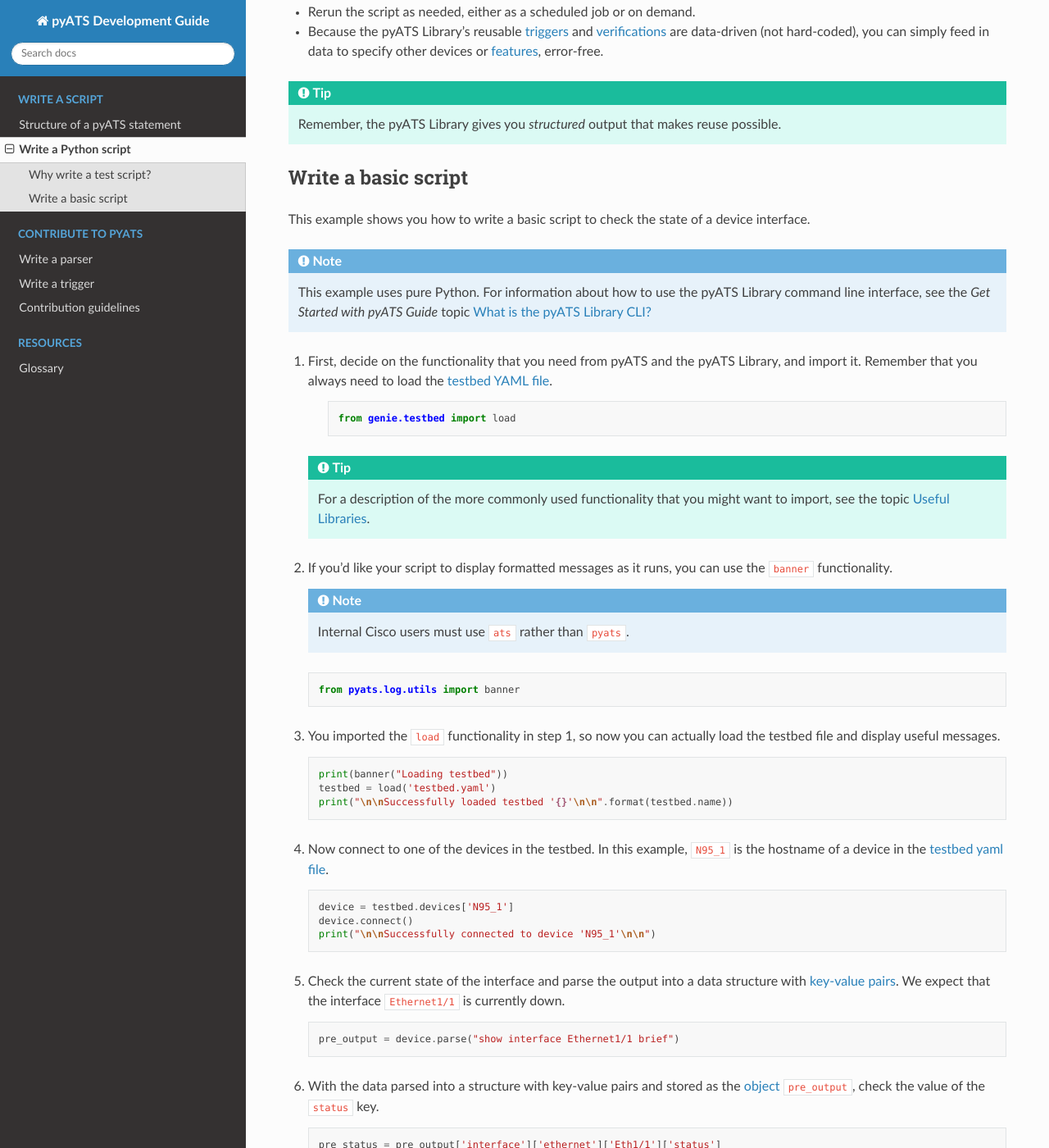
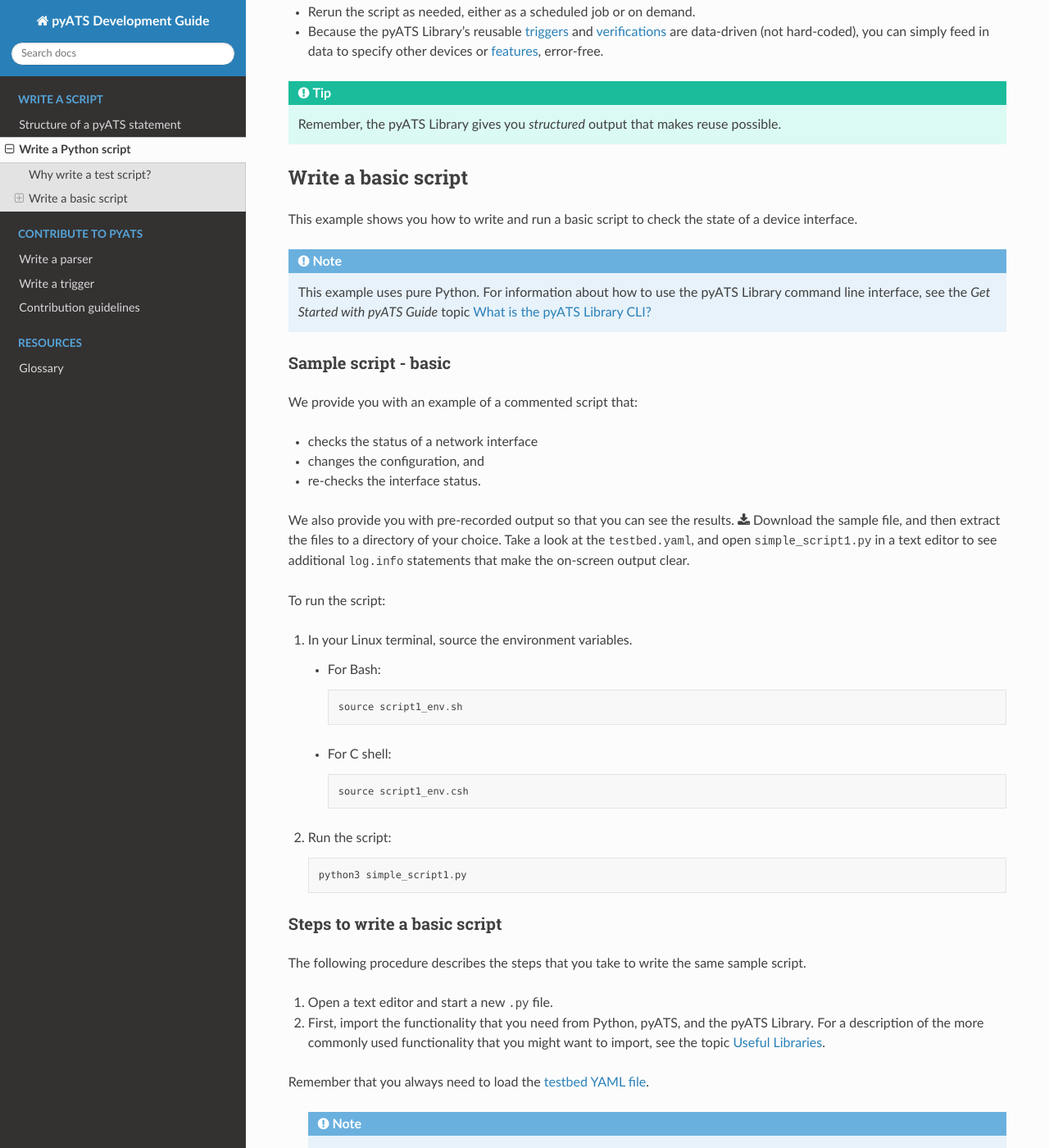
Before and after one commit to CiscoTestAutomation/getting-started, a Sphinx documentation site: the page built from source/writescripts/writepythonscript.rst, in a window 1280 px wide and 1400 px high, scrolled down 693 px. Shown: the whole window at 82% size. Built offline with Sphinx 7.4.7 and the Read the Docs theme 2.0.0, drawn with Linux system fonts in a browser that asks for light colours; some of the changed text lies outside the part shown.

Commit message:
Updated info for simple script.

```diff
--- a/source/writescripts/writepythonscript.rst
+++ b/source/writescripts/writepythonscript.rst
@@ -24,112 +24,135 @@
 
 Write a basic script
 ---------------------
-This example shows you how to write a basic script to check the state of a device interface.
+This example shows you how to write and run a basic script to check the state of a device interface.
 
 .. note:: This example uses pure Python. For information about how to use the |library| command line interface, see the |getstartedguide| topic :ref:`genie-cli`
 
-#. First, decide on the functionality that you need from |pyATS| and the |library|, and import it. Remember that you always need to load the :term:`testbed YAML file`.
+Sample script - basic
+^^^^^^^^^^^^^^^^^^^^^
+We provide you with an example of a commented script that:
+
+* checks the status of a network interface
+* changes the configuration, and
+* re-checks the interface status.
+
+We also provide you with pre-recorded output so that you can see the results. :download:`Download the sample <simple_script1.zip>` file, and then extract the files to a directory of your choice. Take a look at the :monospace:`testbed.yaml`, and open :monospace:`simple_script1.py` in a text editor to see additional :monospace:`log.info` statements that make the on-screen output clear.
+
+To run the script:
+
+#. In your Linux terminal, source the environment variables.
+
+   * For Bash::
+
+      source script1_env.sh
+
+   * For C shell::
+
+      source script1_env.csh
+
+#. Run the script::
+
+    python3 simple_script1.py
+
+
+Steps to write a basic script
+^^^^^^^^^^^^^^^^^^^^^^^^^^^^^
+The following procedure describes the steps that you take to write the same sample script.
+
+#. Open a text editor and start a new :monospace:`.py` file.
+
+#. First, import the functionality that you need from Python, |pyATS|, and the |library|. For a description of the more commonly used functionality that you might want to import, see the topic `Useful Libraries <https://pubhub.devnetcloud.com/media/genie-docs/docs/userguide/utils/index.html#useful-libraries>`_.
+
+Remember that you always need to load the :term:`testbed YAML file`.
+
+   .. note:: Internal Cisco users must use ``ats`` rather than ``pyats``.
 
     .. code-block:: python
 
-       from genie.testbed import load
+      # Python
+      import sys
+      import time
+      import logging
 
-   .. tip:: For a description of the more commonly used functionality that you might want to import, see the topic `Useful Libraries <https://pubhub.devnetcloud.com/media/genie-docs/docs/userguide/utils/index.html#useful-libraries>`_.
+      # Enable logger
+      logging.basicConfig(stream=sys.stdout, level=logging.INFO, format='%(message)s')
+      log = logging.getLogger(__name__)
+
+      # Import pyATS the pyATS library
+      from genie.testbed import load
+
 
 #. If you'd like your script to display formatted messages as it runs, you can use the ``banner`` functionality.
-
-   .. note:: Internal Cisco users must use ``ats`` rather than ``pyats``.
 
    .. code-block:: python
 
        from pyats.log.utils import banner
 
-#. You imported the ``load`` functionality in step 1, so now you can actually load the testbed file and display useful messages.
+#. You imported the ``load`` functionality in step 1, so now you can load the testbed file and display useful messages.
 
    .. code-block:: python
 
-      print(banner("Loading testbed"))
+      log.info(banner("Loading testbed"))
       testbed = load('testbed.yaml')
-      print("\n\nSuccessfully loaded testbed '{}'\n\n".format(testbed.name))
+      log.info("\nPASS: Successfully loaded testbed '{}'\n".format(testbed.name))
 
-#. Now connect to one of the devices in the testbed. In this example, ``N95_1`` is the hostname of a device in the :term:`testbed yaml file`.
+#. Now connect to one of the devices in the testbed. In this example, ``nx-osv-1`` is the hostname of a device in the :term:`testbed yaml file`.
 
    .. code-block:: python
 
-      device = testbed.devices['N95_1']
-      device.connect()
-      print("\n\nSuccessfully connected to device 'N95_1'\n\n")
+      device = testbed.devices['nx-osv-1']
+      device.connect(via='cli')
 
-#. Check the current state of the interface and parse the output into a data structure with :term:`key-value pairs <key-value pair>`. We expect that the interface ``Ethernet1/1`` is currently down.
+#. Check the current state of the interface and parse the output into a data structure with :term:`key-value pairs <key-value pair>`. We expect that the interface ``Ethernet2/1`` is currently down.
 
    .. code-block:: python
 
-      pre_output = device.parse("show interface Ethernet1/1 brief")
+      pre_output = device.parse("show interface Ethernet2/1 brief")
 
 #. With the data parsed into a structure with key-value pairs and stored as the :term:`object` ``pre_output``, check the value of the ``status`` key.
 
    .. code-block:: python
 
-      pre_status = pre_output['interface']['ethernet']['Eth1/1']['status']
+      pre_status = pre_output['interface']['ethernet']['Eth2/1']['status']
       if pre_status == 'down':
-          print("\n\nInterface Ethernet1/1 status is 'down' as expected\n\n")
+          log.info("\nPASS: Interface Ethernet2/1 status is 'down' as expected\n")
       else:
-          print("\n\nInterface Ethernet1/1 status is not 'down' as expected\n\n")
-          exit()
+          log.error("\nFAIL: Interface Ethernet2/1 status is not 'down' as expected\n")
+      exit()
 
 #. Bring the interface up using the ``Conf`` module.
 
    .. code-block:: python
 
-      device.configure("interface Ethernet1/1\n"
-                  " no shutdown")
-      print("\n\nSuccessfully unshut interface Ethernet1/1\n\n")
+      device.configure("interface Ethernet2/1\n"
+                 " no shutdown")
 
-#. Re-check the interface state -- parse the output and store it in the ``post_output`` object, and print the result.
+#. Use ``sleep`` to give the configuration time to take effect.
+
+   .. code-block:: python
+
+      time.sleep(15)
+
+#. Re-check the interface state -- parse the output and store it in the ``post_output`` object.
 
    .. code-block::  python
 
-      post_output = device.parse("show interface Ethernet1/1 brief")
-      post_status = post_output['interface']['ethernet']['Eth1/1']['status']
+      post_output = device.parse("show interface Ethernet2/1 brief")
+
+#. Verify that the interface is now :monospace:`up`.
+
+   .. code-block:: python
+
+      post_status = post_output['interface']['ethernet']['Eth2/1']['status']
       if post_status == 'up':
-          print("\n\nInterface Ethernet1/1 status is 'up' as expected\n\n")
+          log.info("\nPASS: Interface Ethernet2/1 status is 'up' as expected\n")
       else:
-          print("\n\nInterface Ethernet1/1 status is not 'up' as expected\n\n")
+          log.error("\nPASS: Interface Ethernet2/1 status is not 'up' as expected\n")
+
+#. Save the file as :monospace:`myscript1.py`.
 
 And there you have it!
 
-To run the script, first :download:`download and extract the relevant testbed and script files <simple_script.zip>`. Open :monospace:`simple_script.py` in a text editor to see additional print statements that make the on-screen output clear.
-
-When you're ready to see the output, from the directory where you put the extracted files, run::
-
-  (pyats) python3 simple_script.py
-
-Result:
-
-.. code-block:: text
-
-    coming soon
-
-   *Result*: You are now connected to the device. |br| |br|
-
-#. asdf
-
-Use case crc-errors (show crc-errors)
-
-
-
-Assume they don't know python
-connect
-execute
-parse
-configure
-learn
-
-
-
-Example of looping
-
-multiple 'for' loops
 
 See also...
 
```
Also changed, not shown: 1 other file.
